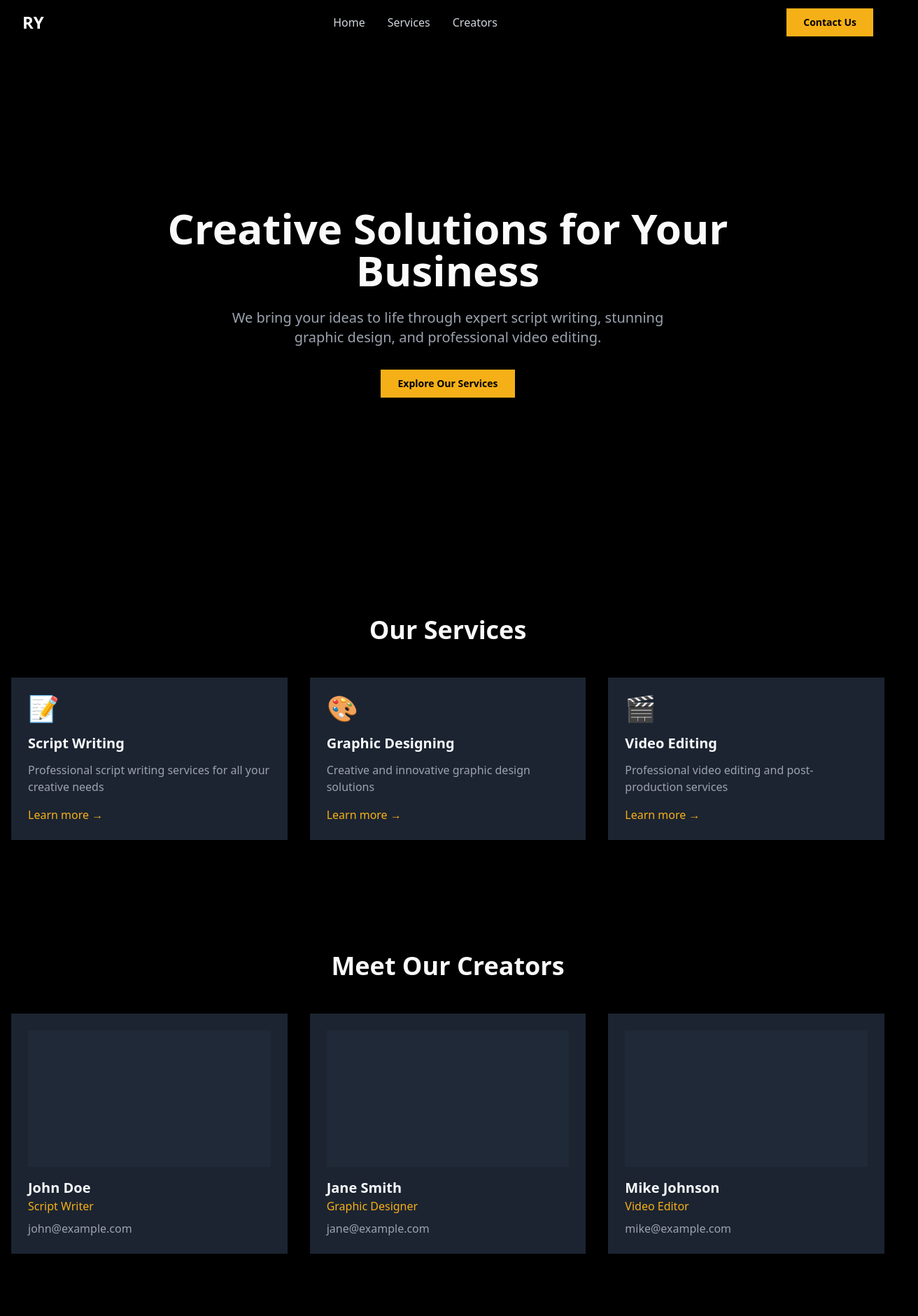
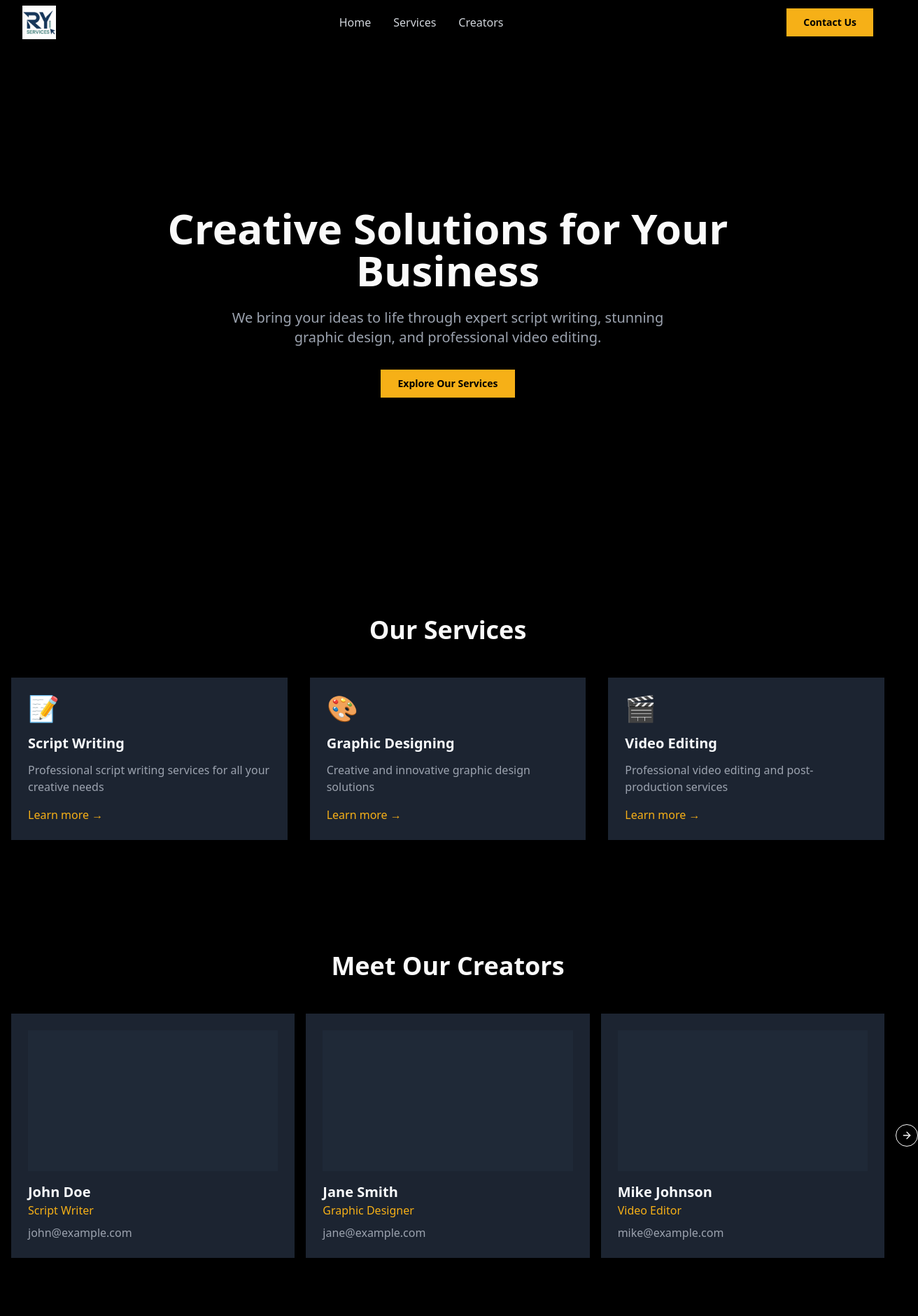
Before and after one commit to SujithJ05/image-copy-capture-kit, a React (Vite) app: page / in a window 1280 px wide. Shown: the top 1880 px of the page at 70% size, 1312 px wide, since content can reach past the window. Built offline with nearby package versions, Linux system fonts and the light colour scheme.

Commit message:
feat: Implement carousel for team section
- Added a logo to the top-left corner of the navbar.
- Implemented a carousel component for the "Meet Our Creators" section.
- Added navigation buttons (left and right) to the carousel for navigating through team members.

```diff
--- a/src/components/Navbar.tsx
+++ b/src/components/Navbar.tsx
@@ -15,7 +15,11 @@ const Navbar = () => {
       <div className="max-w-7xl mx-auto px-4 sm:px-6 lg:px-8">
         <div className="flex justify-between items-center h-16">
           <div className="flex-shrink-0">
-            <span className="text-2xl font-bold text-white">RY</span>
+            <img
+              src="/lovable-uploads/4aa88874-4800-484a-989f-f5943dceddd6.png"
+              alt="RY Services Logo"
+              className="h-12 w-auto"
+            />
           </div>
 
           {/* Center navigation links */}
--- a/src/components/TeamSection.tsx
+++ b/src/components/TeamSection.tsx
@@ -1,5 +1,12 @@
 
 import React from 'react';
+import {
+  Carousel,
+  CarouselContent,
+  CarouselItem,
+  CarouselNext,
+  CarouselPrevious,
+} from "@/components/ui/carousel";
 
 const teamMembers = [
   {
@@ -16,6 +23,16 @@ const teamMembers = [
     name: "Mike Johnson",
     role: "Video Editor",
     email: "mike@example.com"
+  },
+  {
+    name: "Sarah Williams",
+    role: "Content Creator",
+    email: "sarah@example.com"
+  },
+  {
+    name: "David Brown",
+    role: "Motion Designer",
+    email: "david@example.com"
   }
 ];
 
@@ -23,15 +40,29 @@ const TeamSection = () => {
   return (
     <section id="creators" className="py-20 px-4 bg-black/30">
       <h2 className="section-title">Meet Our Creators</h2>
-      <div className="max-w-7xl mx-auto grid grid-cols-1 md:grid-cols-3 gap-8">
-        {teamMembers.map((member) => (
-          <div key={member.name} className="team-card">
+      <div className="max-w-7xl mx-auto">
+        <Carousel
+          opts={{
+            align: "start",
+            loop: true,
+          }}
+          className="w-full"
+        >
+          <CarouselContent className="-ml-2 md:-ml-4">
+            {teamMembers.map((member, index) => (
+              <CarouselItem key={index} className="pl-2 md:pl-4 md:basis-1/3 lg:basis-1/3">
+                <div className="team-card">
                   <div className="w-full aspect-video bg-gray-800 rounded-lg mb-4"></div>
                   <h3 className="text-xl font-semibold">{member.name}</h3>
                   <p className="text-[#F6B017] mb-2">{member.role}</p>
                   <p className="text-gray-400">{member.email}</p>
                 </div>
+              </CarouselItem>
             ))}
+          </CarouselContent>
+          <CarouselPrevious className="hidden md:flex" />
+          <CarouselNext className="hidden md:flex" />
+        </Carousel>
       </div>
     </section>
   );
```
Also changed, not shown: public/lovable-uploads/4aa88874-4800-484a-989f-f5943dceddd6.png (added). Lines whose indentation alone changed are shown as unchanged.
